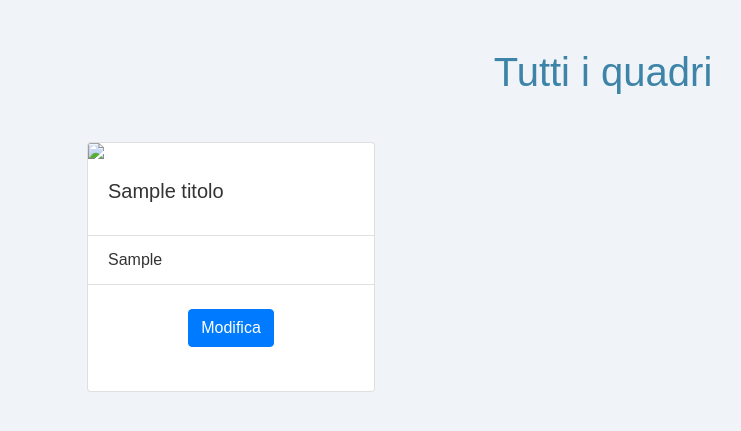
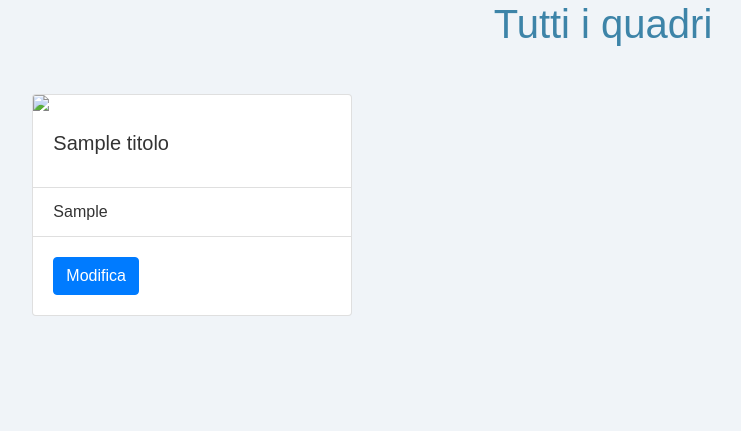
Before and after one commit to KKatowice/esercizioDAITA, a Flask app: template templates/quadri.html in a window 1280 px wide. Shown: the part 56-487 px from the top of the page, without its empty margins (37-778 px from the left). Run offline with Flask 3, Linux system fonts and the light colour scheme; the template is opened without the code that fills it: most values are stand-ins (such as "Sample title", 1, 10 or a date in 2020); some libraries are stand-ins or nearby versions.

Commit message:
quadri minor fix gf

```diff
--- a/templates/pittori.html
+++ b/templates/pittori.html
@@ -117,7 +117,7 @@
   <h1>Tutti i pittori</h1>
   <ul class="row mr-4 ml-4">
     {% for artista in artisti %}
-    <div class="col-lg-3 col-md-4 col-sm-6 ">
+    <div class="col-lg-4 col-md-4 col-sm-6 ">
       <div class="card mt-3">
         <div class="card-header">
           <h3><b>{{ artista['nome'] }}</b></h3>
--- a/templates/quadri.html
+++ b/templates/quadri.html
@@ -103,14 +103,14 @@
     </div>
   </div>
 </nav>
-    <div class="container mt-5">
+
         <h1>Tutti i quadri</h1>
 
             <div class="row mr-4 ml-4">
             {% for opera in opere %}
 
-                <div class="col-lg-3 col-md-4 col-sm-6 ">
-                <div class="card mt-3" style="width: 18rem;">
+                <div class="col-lg-4 col-md-4 col-sm-6 d-flex justify-content-center mb-2">
+                <div class="card mt-3 " style="width: 20rem;">
                   <img class="card-img-top" src="{{ opera['url_immagine'] }}">
                   <div class="card-body">
                     <h5 class="card-title">{{ opera['titolo'] }}</h5>
@@ -119,9 +119,7 @@
                     <li class="list-group-item">{{ opera['data_pubblicazione'] }}</li>
                   </ul>
                   <div class="card-body">
-                    <div class="d-flex justify-content-around mb-4 mt-1">
                       <button type="button" class="btn btn-primary" onclick="openPopup('{{ opera['titolo'] }}', '{{ loop.index }}')">Modifica </button>
-                    </div>
                   </div>
                 </div>
                 </div>
@@ -147,7 +145,7 @@
               </div>
             {% endfor %}
             </div>
-    </div>
+
     <!-- Includi Bootstrap JS (opzionale) -->
     <script src="https://stackpath.bootstrapcdn.com/bootstrap/4.5.2/js/bootstrap.min.js"></script>
     <script>
```
